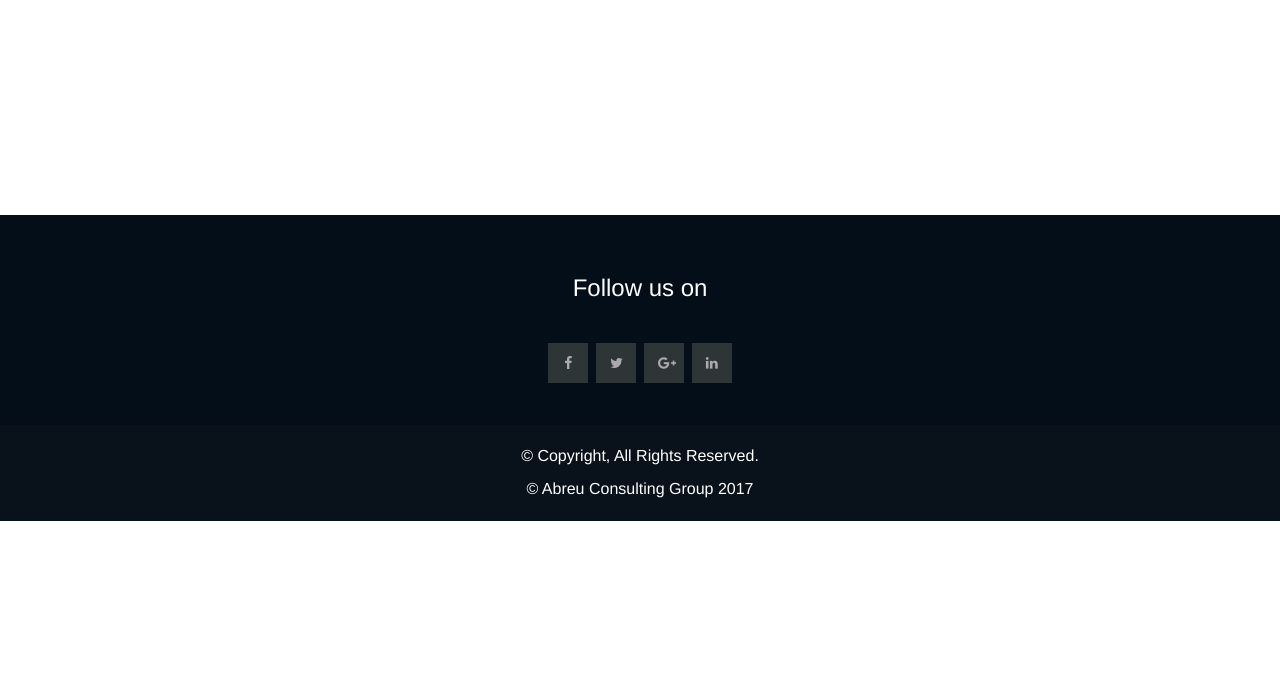
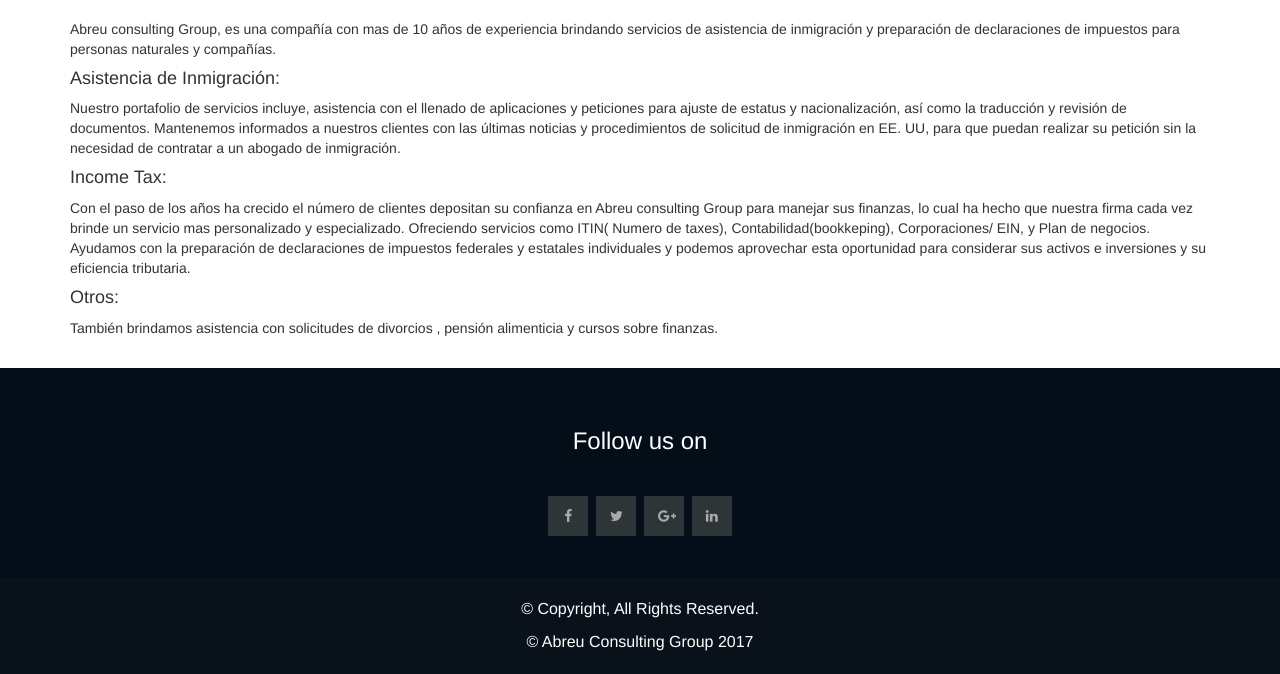
Before and after one commit to jcmacias/abreuconsulting, a Yii app: template views/site/profile.php in a window 1280 px wide. Shown: the part 525-1199 px from the top of the page. Before the commit the page ends 1046 px from the top, so only its background shows below. Run offline with PHP 8.4 and a stand-in for Yii, Linux system fonts and the light colour scheme; the template is opened without the code that fills it, so the values that code supplies are empty; some libraries are stand-ins or nearby versions.

Commit message:
add language picker

```diff
--- a/composer.json
+++ b/composer.json
@@ -17,7 +17,8 @@
         "php": ">=5.4.0",
         "yiisoft/yii2": "~2.0.5",
         "yiisoft/yii2-bootstrap": "~2.0.0",
-        "yiisoft/yii2-swiftmailer": "~2.0.0"
+        "yiisoft/yii2-swiftmailer": "~2.0.0",
+        "lajax/yii2-language-picker": "1.*"
     },
     "require-dev": {
         "yiisoft/yii2-debug": "~2.0.0",
--- a/views/layouts/main.php
+++ b/views/layouts/main.php
@@ -49,7 +49,13 @@ $active=Yii::$app->params['active'];
                         <li <?= $active == 'service' ? 'class="active"' : '';?>><?= Html::a('Services', ['site/service']) ?></li>
                         <li <?= $active == 'document' ? 'class="active"' : '';?>><?= Html::a('Documents', ['site/document']) ?></li>
                         <li <?= $active == 'contact' ? 'class="active"' : '';?>><?= Html::a('Contact Us', ['site/contact']) ?></li>
+                        <li><?= \lajax\languagepicker\widgets\LanguagePicker::widget([
+                                'skin' => \lajax\languagepicker\widgets\LanguagePicker::SKIN_DROPDOWN,
+                                'size' => \lajax\languagepicker\widgets\LanguagePicker::SIZE_SMALL
+                            ]); ?>
+                        </li>
                     </ul>
+
                 </div>
 
             </div>
--- a/views/site/contact.php
+++ b/views/site/contact.php
@@ -96,11 +96,11 @@ Yii::$app->params['active'] = 'contact';
                     google.maps.event.addDomListener(window, 'load', init_map);</script>
                 <div class="contact-data">
                     <p><i class="fa fa-map-marker"></i> 6850 Coral Way #401, Miami, FL 33155<br/>
-                    <i class="fa fa-phone"></i> <a href="tel:+7863626494">786.362.6494</a><br/>
-                    <i class="fa fa-phone"></i> <a href="tel:+3058342923">305.834.2923</a><br/>
+                    <i class="fa fa-phone"></i> <a href="tel:7863626494">786.362.6494</a><br/>
+                    <i class="fa fa-phone"></i> <a href="tel:3058342923">305.834.2923</a><br/>
                     <i class="fa fa-fax"></i> <a href="tel:+7863911203">786.391.1203</a><br/>
                     <i class="fa fa-envelope"></i> <a href="mailto:info@abreuconsultinggroup.com">info@abreuconsultinggroup.com</a><br/>
-                    <i class="fa fa-envelope"></i> <a href="mailto:riatineo@hotmail.com">riatineo@hotmail.com</a></p>
+<!--                    <i class="fa fa-envelope"></i> <a href="mailto:riatineo@hotmail.com">riatineo@hotmail.com</a></p>-->
                 </div>
             </div>
         </div>
--- a/views/site/index.php
+++ b/views/site/index.php
@@ -15,7 +15,7 @@ Yii::$app->params['active'] = 'home';
                 <div class="jumbotron">
                     <h1 class="small">Welcome To <span class="bold">Abreu Consulting Group</span></h1>
                     <p class="big">Income Tax & Inmigration Services</p>
-                    <a href="#" class="btn btn-banner">Learn More<i class="fa fa-send"></i></a>
+                    <?= Html::a('Learn More<i class="fa fa-send"></i>', ['site/profile'],['class'=>'btn btn-banner']) ?>
                 </div>
             </div>
         </div>
@@ -48,7 +48,7 @@ Yii::$app->params['active'] = 'home';
                         <div class="service-icon"><i class="fa fa-money"></i></div>
                         <div class="service-text">
                             <h3>Income Tax</h3>
-                            <p>Our company count with more than 15 years of experience of making taxes super simple.</p>
+                            <p>Our company count with more than 10 years of experience of making taxes super simple.</p>
                         </div>
                     </div>
                 </div>
@@ -78,7 +78,7 @@ Yii::$app->params['active'] = 'home';
     <div class="cta2">
         <div class="container">
             <div class="row white text-center">
-                <h3 class="wd75 fnt-24">“Every Thing is designed. Few Things are Designed well.” - Brian Reed</h3>
+                <h3 class="wd75 fnt-24">We have a team of highly qualified experts ready to work for you!</h3>
                 <p class="cta-sub-title"></p>
                 <?= Html::a('Request A Quote', ['site/contact'],['class'=>'btn btn-default']) ?>
             </div>
--- a/views/site/profile.php
+++ b/views/site/profile.php
@@ -16,5 +16,30 @@ $this->params['breadcrumbs'][] = $this->title;
             <p>For more than a decade with thousands of satisfied customers,<br/> our work speaks for itself.</p>
         </div>
         <hr class="pg-titl-bdr-btm">
+        <div class="row">
+            <div class="col-lg-12">
+                <img src="/img/profile.png" class="img-responsive" alt="Miami Consulting">
+            </div>
+            <div class="col-lg-12 text-block">
+                <p>Abreu consulting Group, es una compañía con mas de 10 años de experiencia brindando servicios de
+                    asistencia de inmigración y preparación de declaraciones de impuestos para personas naturales y
+                    compañías.</p>
+                <h4>Asistencia de Inmigración:</h4>
+                <p> Nuestro portafolio de servicios incluye, asistencia con el llenado de aplicaciones y peticiones para
+                    ajuste de estatus y nacionalización, así como la traducción y revisión de documentos. Mantenemos
+                    informados a nuestros clientes con las últimas noticias y procedimientos de solicitud de inmigración
+                    en EE. UU, para que puedan realizar su petición sin la necesidad de contratar a un abogado de
+                    inmigración. </p>
+                <h4>Income Tax:</h4>
+                <p>Con el paso de los años ha crecido el número de clientes depositan su confianza en Abreu consulting
+                    Group para manejar sus finanzas, lo cual ha hecho que nuestra firma cada vez brinde un servicio mas
+                    personalizado y especializado. Ofreciendo servicios como ITIN( Numero de taxes),
+                    Contabilidad(bookkeping), Corporaciones/ EIN, y Plan de negocios. Ayudamos con la preparación de
+                    declaraciones de impuestos federales y estatales individuales y podemos aprovechar esta oportunidad
+                    para considerar sus activos e inversiones y su eficiencia tributaria.</p>
+                <h4>Otros:</h4>
+                <p>También brindamos asistencia con solicitudes de divorcios , pensión alimenticia y cursos sobre finanzas.</p>
+            </div>
+        </div>
     </div>
 </div>
--- a/web/css/site.css
+++ b/web/css/site.css
@@ -130,6 +130,10 @@ a.desc:after {
 .page-title2 {
     margin-top: 90px;
 }
+.text-block {
+    margin-top: 20px;
+    margin-bottom: 20px;
+}
 /*CONTACT*/
 .contact-data {
     padding: 10px 0 10px 0;
--- a/web/css/style.css
+++ b/web/css/style.css
@@ -123,7 +123,8 @@ a.btn-banner i
 }
 a.btn-banner:hover, a.btn-banner:focus
 {
-    background-color: #e43c5c;
+    /*background-color: #e43c5c;*/
+    background-color: #bf1e2d;
     color: #fff;
     border-color: #E74C3C;
     display: inline-block;
@@ -178,7 +179,7 @@ a.btn-banner:hover, a.btn-banner:focus
 }
 .cta-1, .cta2
 {
-	background-color: #e43c5c;
+	background-color: #bf1e2d; /*#e43c5c;*/
 	padding: 40px 0px;
 }
 p.cta-sub-title
@@ -189,7 +190,8 @@ p.cta-sub-title
 {
 	width: 100px;
 	height: 3px;
-	background-color: #e43c5c;
+	/*background-color: #e43c5c;*/
+    background-color: #bf1e2d;
 }
 .service-box {
     margin: 0 0 60px;
@@ -203,7 +205,8 @@ p.cta-sub-title
     border: 1px solid #e9e9e9;
     line-height: 75px;
     text-align: center;
-    color: #e43c5c;
+    /*color: #e43c5c;*/
+    color: #bf1e2d;;
     font-size: 30px;
     margin-right: 23px;
     float: left;
@@ -384,7 +387,8 @@ margin-top: 5px;
 }
 
 .button-medium {
-    background: #e43c5c;
+    background: #bf1e2d;
+    /*background: #e43c5c;*/
     border-radius: 40px;
     color: #ffffff;
     cursor: pointer;
```
Also changed, not shown: config/web.php (+7 -1 lines), web/img/profile1.png (added), 2 other files.
